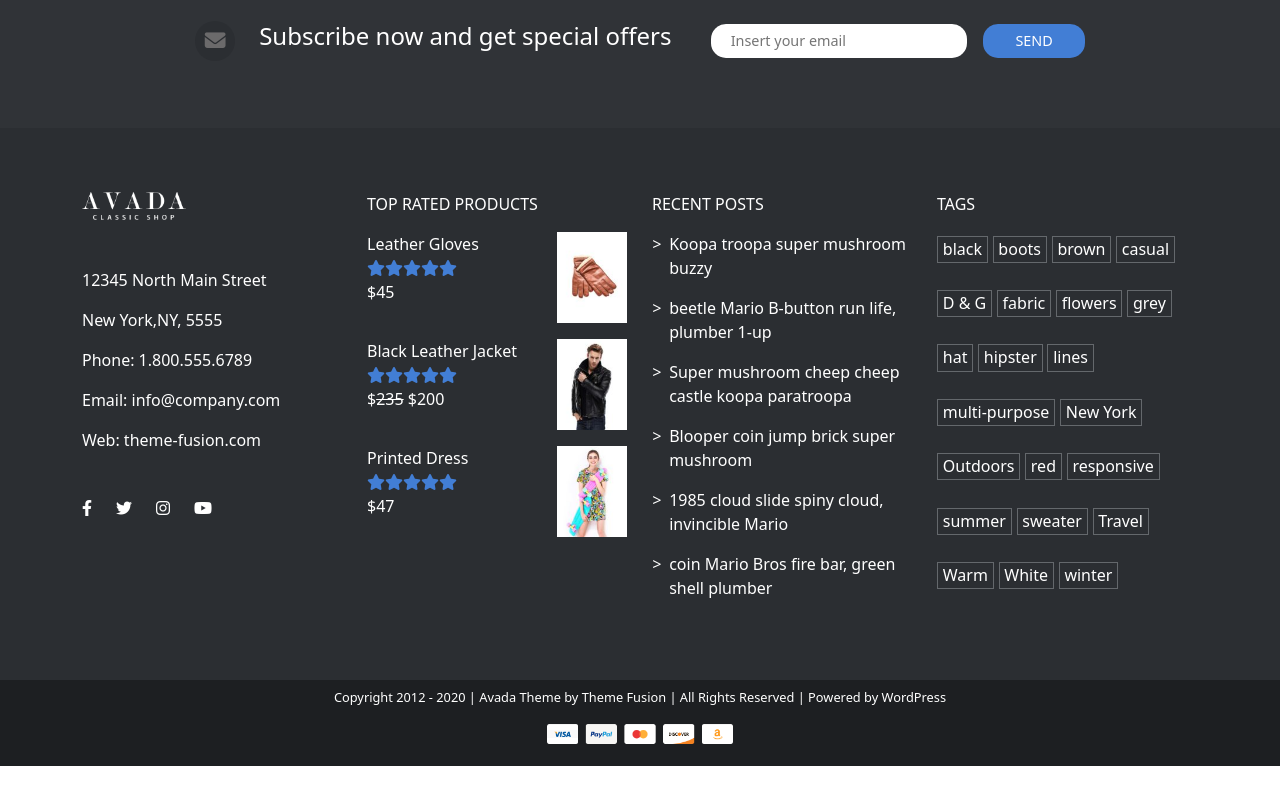
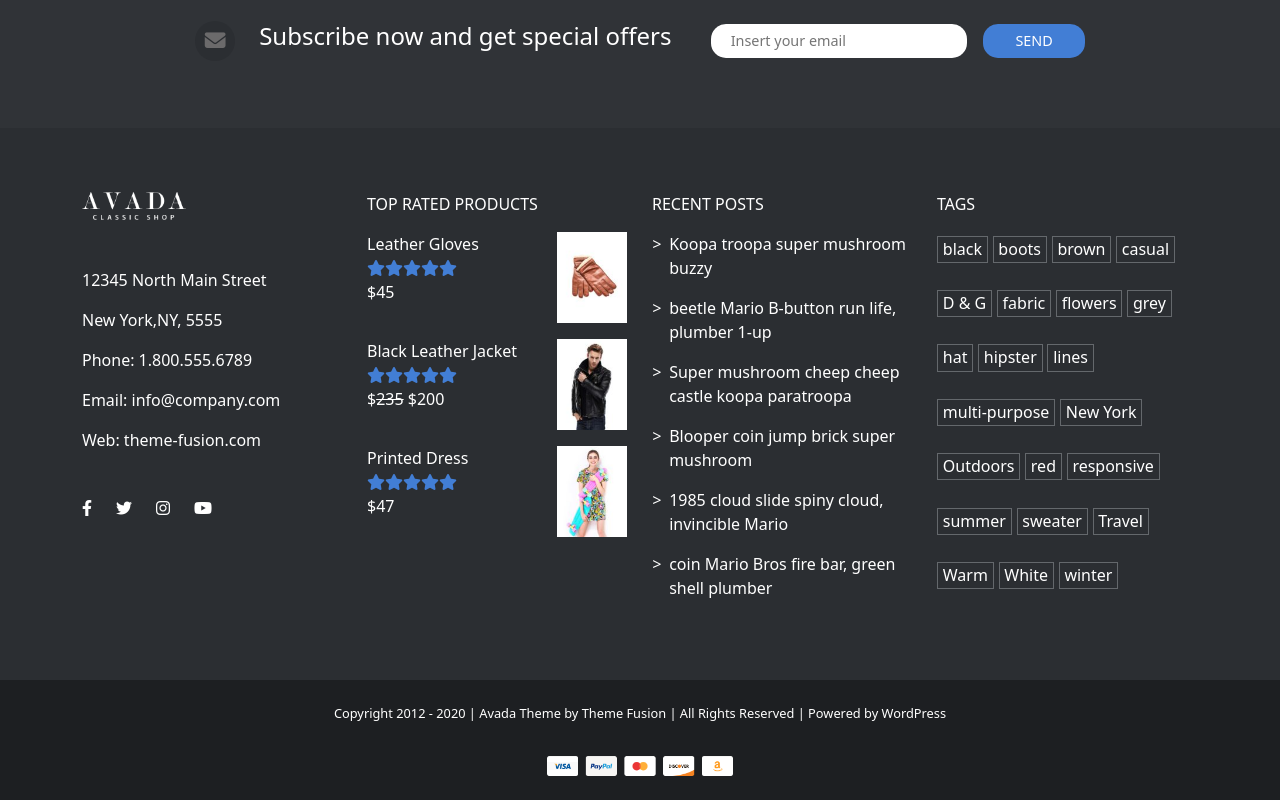
Before and after one commit to giovannilampis/proj-html-vuejs, a Vue app: page / in a window 1280 px wide. Shown: the part 5563-6363 px from the top of the page. Before the commit the page ends 6329 px from the top, so only its background shows below. Built offline with nearby package versions, Linux system fonts and the light colour scheme.

Commit message:
change tags bg color on :hover

```diff
--- a/src/components/DownFooterComp.vue
+++ b/src/components/DownFooterComp.vue
@@ -9,7 +9,7 @@ export default {
 <template>
     <section>
         <div class="container">
-            <p class="pt-2">Copyright 2012 - 2020 | Avada Theme by Theme Fusion | All Rights Reserved | Powered by WordPress</p>
+            <p class="pt-4">Copyright 2012 - 2020 | Avada Theme by Theme Fusion | All Rights Reserved | Powered by WordPress</p>
             <div class="image_container">
                 <img src="../../public/images/payment_cards_footer.png" alt="">
             </div>
@@ -26,7 +26,7 @@ export default {
 @use '../style/partials/mixins' as *;
 
 section {
-    height: 86px;
+    height: 120px;
     background-color: $down_footer;
     text-align: center;
     font-size: 0.8rem;
@@ -36,7 +36,7 @@ section {
 .image_container {
     width: 16.6%;
     height: 35%;
-    margin: 0 auto;
+    margin: 2rem auto;
 }
 
 </style>
--- a/src/components/TopFooterComp.vue
+++ b/src/components/TopFooterComp.vue
@@ -44,7 +44,7 @@ export default {
                     <p class="text-uppercase">top rated products</p>
                     <div class="row" v-for="top_rated,index of topRatedProducts" :key="index">
                         <div class="col-8">
-                            <p class="m-0"> {{ top_rated.name }}</p>
+                            <p class="rated_item_name m-0"> {{ top_rated.name }}</p>
                             <StarsComp/>
                             <div>
                                 <span v-if="top_rated.sale_price != null">
@@ -69,7 +69,7 @@ export default {
                     <div v-for="recent_post,index of recentPost" :key="index">
                         <div class="d-flex">
                             <i>></i>
-                            <p class="ms-2">{{ recent_post }}</p>
+                            <p class="post_title ms-2">{{ recent_post }}</p>
                         </div>
                     </div>
                 </div>
@@ -127,4 +127,17 @@ section {
     padding: 0 0.3rem;
 }
 
+span.tag-style:hover {
+    background-color: $bright_turquoise;
+    color: $white;
+    border: none;
+    cursor: pointer;
+}
+
+.rated_item_name:hover, .post_title:hover {
+    color: $bright_turquoise;
+    cursor: pointer;
+}
+
+
 </style>
```
